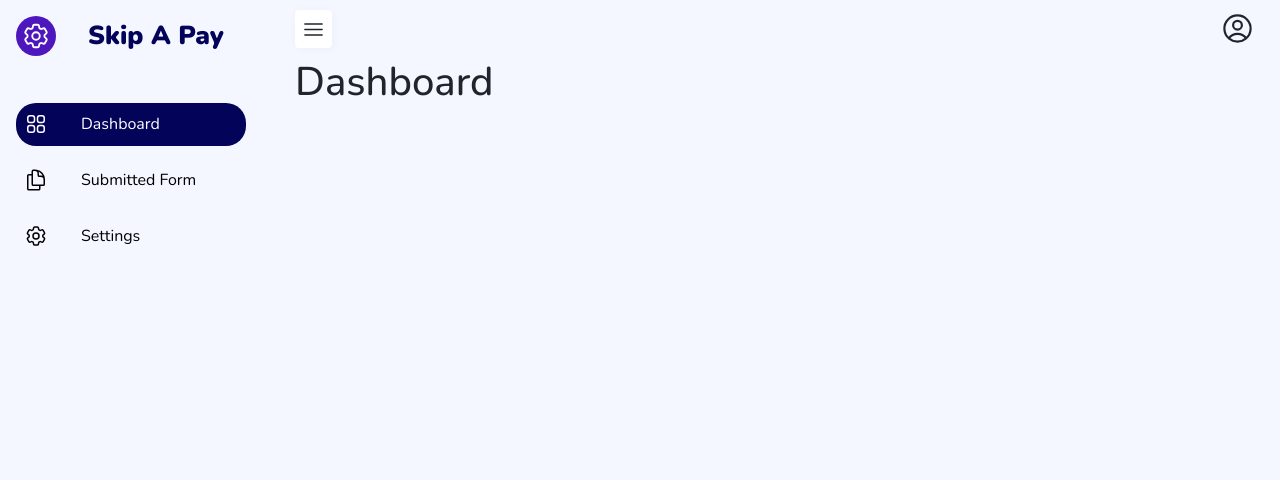
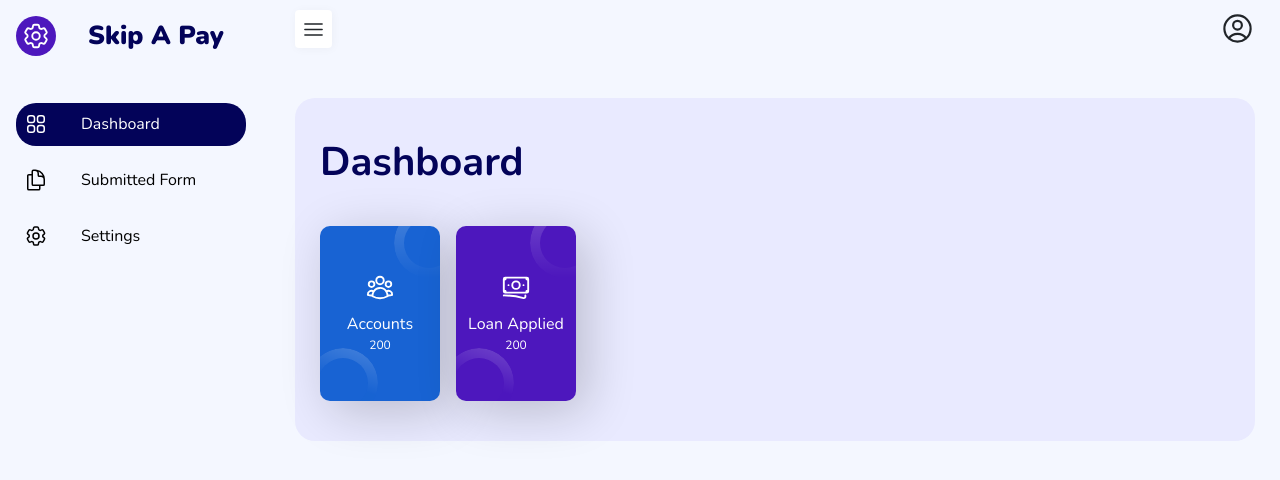
Before and after one commit to khan-suliman/Skip-A-Pay, a React (Create React App) app: page / in a window 1280 px wide. Shown: the top 480 px of the page. Built offline with nearby package versions, Linux system fonts and the light colour scheme.

Commit message:
Card component created, Dashboard Completed

```diff
--- /dev/null
+++ b/src/components/Card.js
@@ -0,0 +1,16 @@
+import React from "react";
+import "./style/card.scss";
+
+const Card = ({ children, title, backgroundColor, ...props }) => {
+  return (
+    <section
+      className="custom-card"
+      style={{ "--bg": backgroundColor ? backgroundColor : "var(--lavender)" }}
+    >
+      <h1 className="card-title">{title}</h1>
+      {children}
+    </section>
+  );
+};
+
+export default Card;
--- /dev/null
+++ b/src/components/style/card.scss
@@ -0,0 +1,10 @@
+.custom-card {
+  padding: 40px 25px;
+  background-color: var(--bg);
+  border-radius: 20px;
+
+  .card-title {
+    font-weight: 700;
+    color: var(--primary);
+  }
+}
--- a/src/index.css
+++ b/src/index.css
@@ -2,6 +2,9 @@
   --primary: #030359;
   --blue: #1863d3;
   --purple: #4d17bd;
+  --lavender: #e9eaff;
+  --isabelline: #f5ebef;
+  --magnolia: #f9ecff;
   --light-blue: #1f77cf;
   --blue-green: #1e95af;
   --light: #fff;
--- a/src/layout/Sidebar/sidebar.scss
+++ b/src/layout/Sidebar/sidebar.scss
@@ -13,6 +13,7 @@
   overflow: hidden;
   transition: all 300ms ease-in-out;
   background-color: var(--off-white);
+  z-index: 10;
 
   .sidebar-header {
     padding: 0 var(--spacing-1);
--- a/src/layout/index.jsx
+++ b/src/layout/index.jsx
@@ -43,7 +43,7 @@ const Layout = () => {
     >
       <Sidebar handleSidebar={handleSidebar} isOpenSidebar={sidebar} />
       <Header handleClick={handleSidebar} />
-      <div style={{ paddingLeft: "25px" }}>
+      <div style={{ padding: "40px 25px" }}>
         <Outlet />
       </div>
     </div>
--- a/src/pages/Dashboard.jsx
+++ b/src/pages/Dashboard.jsx
@@ -1,10 +1,31 @@
 import React from "react";
+import IconCard from "../sections/dashboard/IconCard";
+import { BanknotesIcon, UserGroupIcon } from "@heroicons/react/24/outline";
+import { Col, Row } from "react-bootstrap";
+import Card from "../components/Card";
 
 const Dashboard = () => {
   return (
-    <div>
-      <h1>Dashboard</h1>
-    </div>
+    <Card title="Dashboard">
+      <Row className="g-3 mt-4">
+        <Col xs="auto">
+          <IconCard
+            title={"Accounts"}
+            subtitle={200}
+            icon={UserGroupIcon}
+            backgroundColor={"var(--blue)"}
+          />
+        </Col>
+        <Col xs="auto">
+          <IconCard
+            title={"Loan Applied"}
+            subtitle={200}
+            icon={BanknotesIcon}
+            backgroundColor={"var(--purple)"}
+          />
+        </Col>
+      </Row>
+    </Card>
   );
 };
 
--- a/src/pages/Settings.jsx
+++ b/src/pages/Settings.jsx
@@ -1,11 +1,8 @@
 import React from "react";
+import Card from "../components/Card";
 
 const Settings = () => {
-  return (
-    <div>
-      <h1>Settings</h1>
-    </div>
-  );
+  return <Card title="Settings" backgroundColor="var(--magnolia)"></Card>;
 };
 
 export default Settings;
--- a/src/pages/Submitted-Form.jsx
+++ b/src/pages/Submitted-Form.jsx
@@ -1,10 +1,9 @@
 import React from "react";
+import Card from "../components/Card";
 
 const SubmittedForm = () => {
   return (
-    <div>
-      <h1>Submitted Form</h1>
-    </div>
+    <Card title="Submitted Form" backgroundColor={"var(--isabelline)"}></Card>
   );
 };
 
--- /dev/null
+++ b/src/sections/dashboard/IconCard.jsx
@@ -0,0 +1,27 @@
+import React from "react";
+import { Stack } from "react-bootstrap";
+import "./icon-card.scss";
+
+const IconCard = ({ title, subtitle, icon, ...props }) => {
+  let Icon = icon;
+  return (
+    <Stack
+      className="icon-card align-items-center justify-content-center"
+      style={{
+        "--bg": props.backgroundColor ? props.backgroundColor : "var(--blue)",
+      }}
+    >
+      <span className="circle"></span>
+      <span className="circle"></span>
+      {icon && (
+        <div className="icon">
+          <Icon />
+        </div>
+      )}
+      {title && <p className="title">{title}</p>}
+      {subtitle && <p className="subtitle">{subtitle}</p>}
+    </Stack>
+  );
+};
+
+export default IconCard;
--- /dev/null
+++ b/src/sections/dashboard/icon-card.scss
@@ -0,0 +1,63 @@
+.icon-card {
+  position: relative;
+  overflow: hidden;
+  min-height: 175px;
+  width: 120px;
+  padding: 10px;
+  border-radius: 10px;
+  box-shadow: 10px 10px 50px rgba($color: #000000, $alpha: 0.2);
+  background-color: var(--bg);
+  color: var(--light);
+  transition: transform 300ms ease-in-out;
+  cursor: default;
+
+  &:hover {
+    transform: scale(1.06);
+  }
+  .icon {
+    padding-bottom: 10px;
+    svg {
+      --size: 30px;
+      width: var(--size);
+      height: var(--size);
+    }
+  }
+  .title {
+    color: var(--light);
+    margin: 0;
+    font-weight: normal;
+  }
+  .subtitle {
+    font-size: 12px;
+    margin: 0;
+  }
+  .circle {
+    --size: 70px;
+    position: absolute;
+    top: -10%;
+    right: -20%;
+    width: var(--size);
+    height: var(--size);
+    opacity: 0.2;
+    z-index: 0;
+    &::before {
+      content: "";
+      position: absolute;
+      inset: 0;
+      border-radius: 50px;
+      padding: 10px;
+      background: linear-gradient(var(--light), var(--bg));
+      -webkit-mask: linear-gradient(#fff 0 0) content-box,
+        linear-gradient(#fff 0 0);
+      -webkit-mask-composite: xor;
+      mask-composite: exclude;
+    }
+    &:nth-child(2) {
+      top: 70%;
+      left: -10%;
+      &::before {
+        background: linear-gradient(200deg, var(--light), var(--bg) 50%);
+      }
+    }
+  }
+}
```
